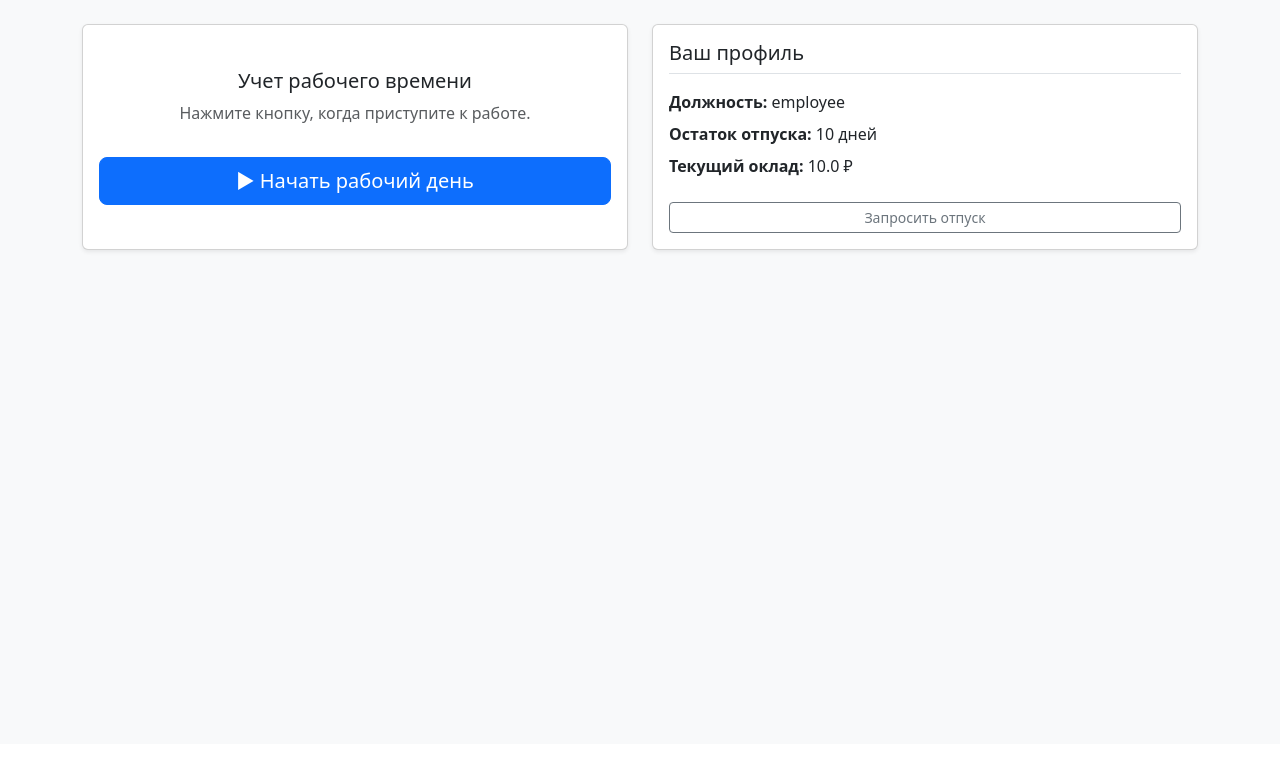
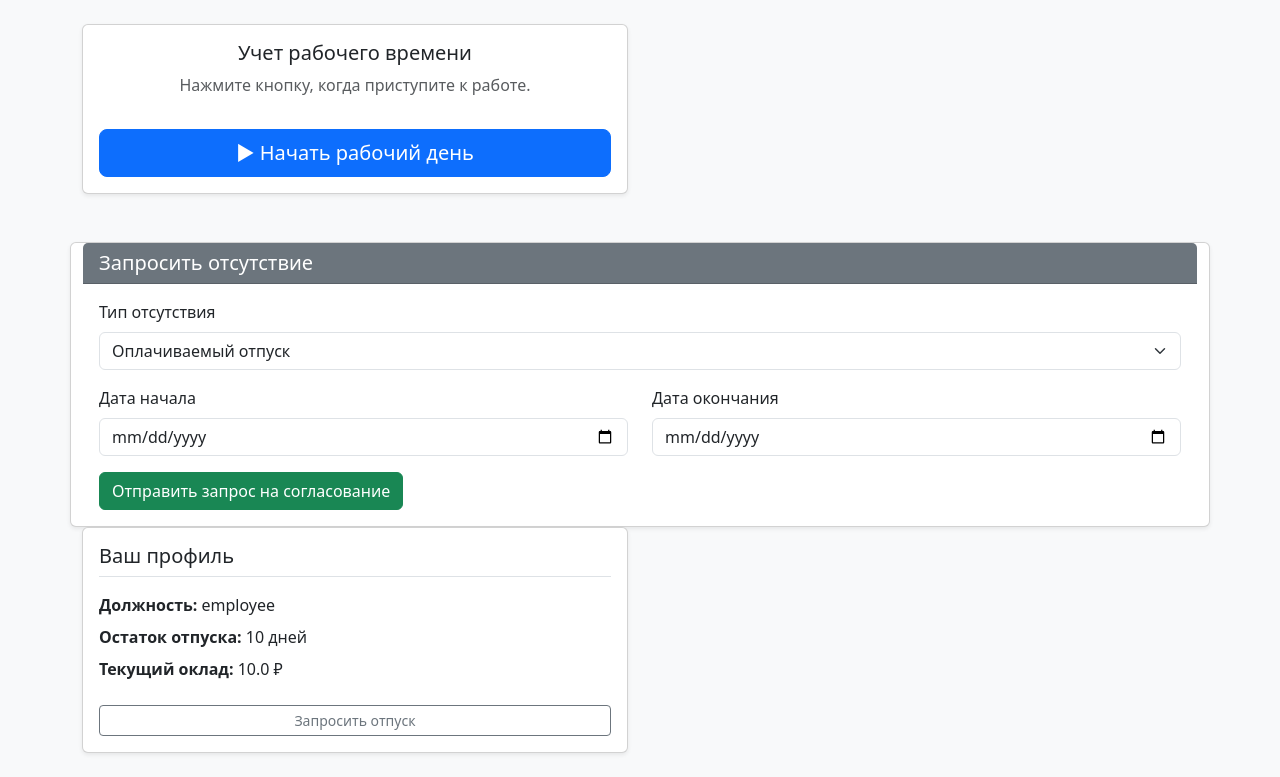
Before and after one commit to RAMSES025/hr-kpi-system, a FastAPI app: page /dashboard/1 in a window 1280 px wide. Shown: the part 56-833 px from the top of the page. Before the commit the page ends 309 px from the top, so only its background shows below. Run offline with FastAPI, Linux system fonts and the light colour scheme; tables that the repository leaves empty hold one stand-in row (values such as "Sample post"); parts of the project's set-up code (start-up, migrations or seed data) failed here and were passed over.

Commit message:
Добавлена форма запроса отпуска и обработка на сервере

```diff
--- /dev/null
+++ b/Desktop.py
@@ -0,0 +1,34 @@
+import webview
+import threading
+import uvicorn
+import time
+
+# Импортируем наше приложение FastAPI из файла main.py
+from main import app
+
+def run_server():
+    # Запускаем Uvicorn в фоновом режиме.
+    # log_level="warning" отключит спам в терминале, оставляя только важные ошибки.
+    uvicorn.run(app, host="127.0.0.1", port=8000, log_level="warning")
+
+if __name__ == '__main__':
+    # 1. Запускаем сервер FastAPI в отдельном параллельном потоке.
+    # Если запустить его в основном потоке, код "зависнет" на сервере, и окно никогда не откроется.
+    server_thread = threading.Thread(target=run_server, daemon=True)
+    server_thread.start()
+
+    # 2. Даем серверу буквально 1 секунду на "разогрев".
+    # Если окно откроется быстрее, чем запустится сервер, вы увидите ошибку "Страница не найдена".
+    time.sleep(1)
+
+    # 3. Создаем нативное окно приложения macOS
+    window = webview.create_window(
+        title='Удалёнка - HR Портал',
+        url='http://127.0.0.1:8000/admin', # Сразу направляем на админ-панель
+        width=1100,
+        height=800,
+        min_size=(800, 600) # Ограничиваем минимальный размер, чтобы верстка Bootstrap не ломалась
+    )
+
+    # 4. Запускаем графический интерфейс
+    webview.start()
--- a/main.py
+++ b/main.py
@@ -201,3 +201,35 @@ def clock_in_from_web(user_id: int, db: Session = Depends(get_db)):
 
     # 3. Перезагружаем страницу личного кабинета
     return RedirectResponse(url=f"/dashboard/{user_id}", status_code=303)
+
+@app.post("/web/request-absence/{user_id}", tags=["Web интерфейс"])
+def request_absence_web(
+    user_id: int,
+    # Импортируем Form локально, чтобы Pylance не ругался на отсутствие импорта
+    start_date: str = fastapi.Form(...),
+    end_date: str = fastapi.Form(...),
+    reason: str = fastapi.Form(...),
+    db: Session = Depends(get_db)
+):
+    import fastapi
+    from datetime import datetime
+
+    # Превращаем строки из HTML-календаря в настоящие объекты дат Python
+    start = datetime.strptime(start_date, "%Y-%m-%d").date()
+    end = datetime.strptime(end_date, "%Y-%m-%d").date()
+
+    # Создаем новую запись в базе данных
+    new_request = models.AbsenceRequest(
+        user_id=user_id,
+        start_date=start,
+        end_date=end,
+        reason=reason,
+        status="pending"  # Статус по умолчанию: "на рассмотрении"
+    )
+
+    db.add(new_request)
+    db.commit()
+
+    # После отправки возвращаем сотрудника обратно в его кабинет
+    from fastapi.responses import RedirectResponse
+    return RedirectResponse(url=f"/dashboard/{user_id}", status_code=303)
--- a/templates/dashboard.html
+++ b/templates/dashboard.html
@@ -37,6 +37,36 @@
             </div>
         </div>
 
+        <!-- Карточка запроса отсутствия -->
+<div class="card mt-4 shadow-sm">
+    <div class="card-header bg-secondary text-white">
+        <h5 class="card-title mb-0">Запросить отсутствие</h5>
+    </div>
+    <div class="card-body">
+        <form action="/web/request-absence/{{ user.id }}" method="POST">
+            <div class="mb-3">
+                <label class="form-label">Тип отсутствия</label>
+                <select name="reason" class="form-select" required>
+                    <option value="Оплачиваемый отпуск">Оплачиваемый отпуск</option>
+                    <option value="Больничный">Больничный</option>
+                    <option value="Отгул (за свой счет)">Отгул (за свой счет)</option>
+                </select>
+            </div>
+            <div class="row">
+                <div class="col-md-6 mb-3">
+                    <label class="form-label">Дата начала</label>
+                    <input type="date" name="start_date" class="form-control" required>
+                </div>
+                <div class="col-md-6 mb-3">
+                    <label class="form-label">Дата окончания</label>
+                    <input type="date" name="end_date" class="form-control" required>
+                </div>
+            </div>
+            <button type="submit" class="btn btn-success">Отправить запрос на согласование</button>
+        </form>
+    </div>
+</div>
+
         <!-- Правая колонка: Информация о сотруднике -->
         <div class="col-md-6 mb-4">
             <div class="card shadow-sm h-100">
```
